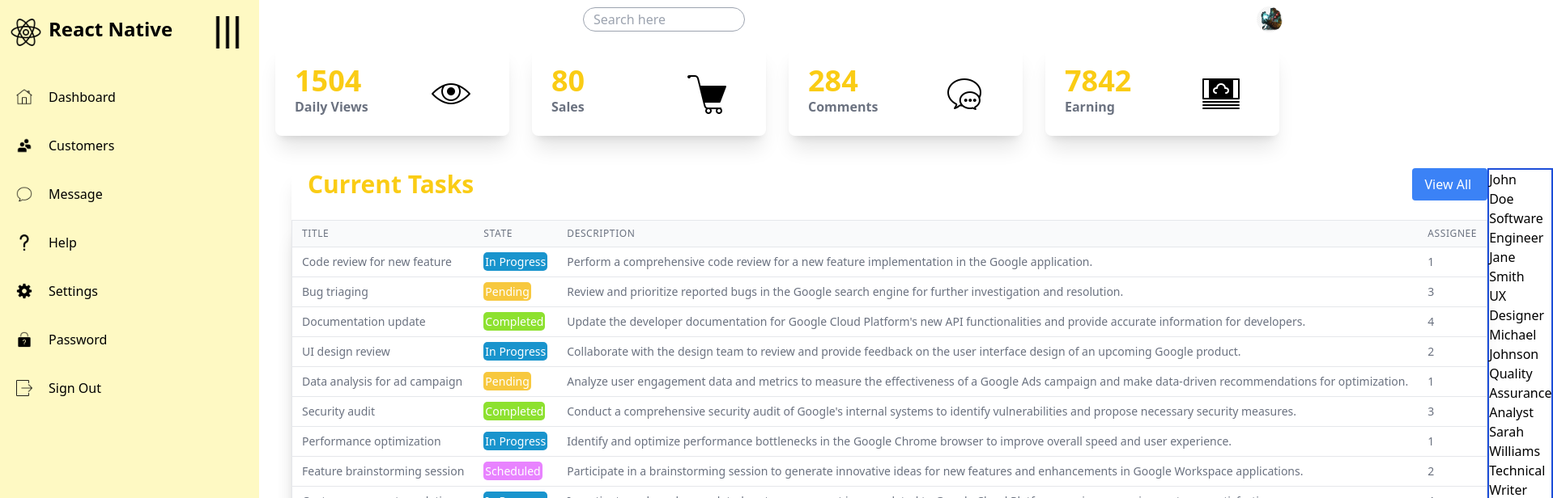
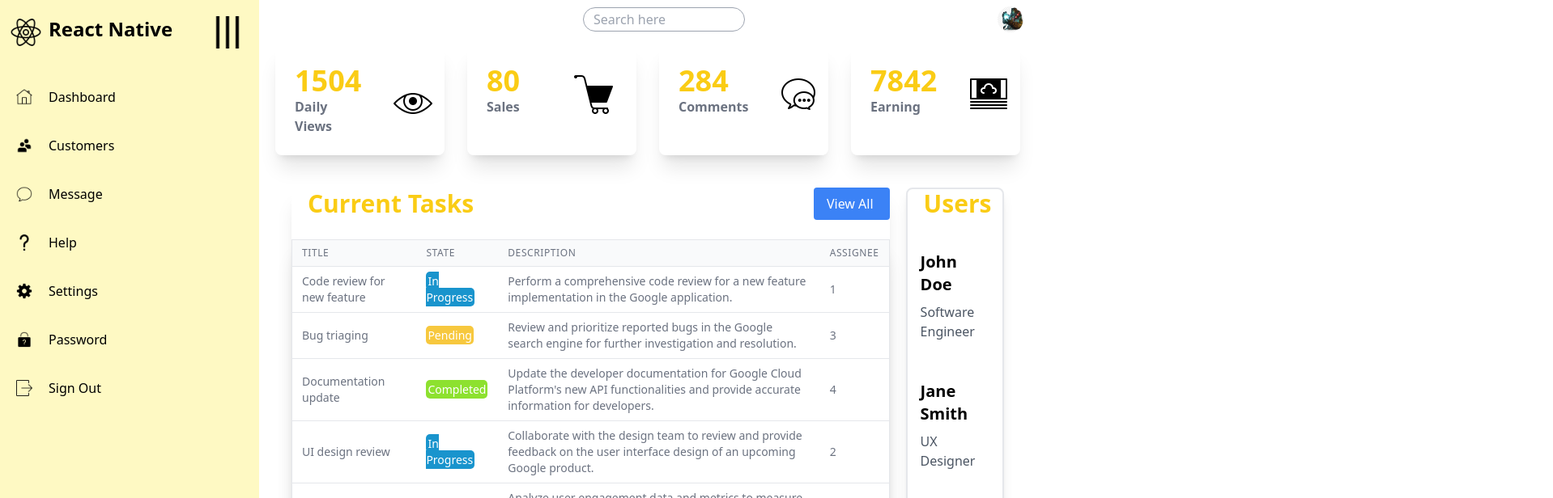
Before and after one commit to MaxwellConway/react-class-project, a React (Vite) app in the folder react-class-project/: page / in a window 1280 px wide. Shown: the top 616 px of the page at 81% size, 1918 px wide, since content can reach past the window. Built offline with nearby package versions, Linux system fonts and the light colour scheme.

Commit message:
added user table, moving props up

```diff
--- a/react-class-project/src/App.jsx
+++ b/react-class-project/src/App.jsx
@@ -1,16 +1,29 @@
 import { useState } from "react";
 import Nav from "./components/Nav";
 import Dashboard from "./components/Dashboard";
+import viewIcon from "./assets/icons/icons8-eye-50.png";
+import salesIcon from "./assets/icons/icons8-shopping-cart-50.png";
+import commentsIcon from "./assets/icons/icons8-messages-50.png";
+import earningIcon from "./assets/icons/icons8-stack-of-money-50.png";
 
 function App() {
+  const statsArray = [
+    { name: "Daily Views", icon: viewIcon, statValue: 1504 },
+    { name: "Sales", icon: salesIcon, statValue: 80 },
+    { name: "Comments", icon: commentsIcon, statValue: 284 },
+    { name: "Earning", icon: earningIcon, statValue: 7842 },
+  ];
+
+  const [stats, setStats] = useState(statsArray);
+
   return (
     <>
-      <div className="flex h-100vh">
+      <div className="flex w-fit h-100vh">
         <div>
           <Nav />
         </div>
         <div className="w-full">
-          <Dashboard />
+          <Dashboard stats={stats} />
         </div>
       </div>
     </>
--- a/react-class-project/src/components/Dashboard.jsx
+++ b/react-class-project/src/components/Dashboard.jsx
@@ -1,20 +1,10 @@
 import Stats from "./Stats";
-import viewIcon from "../assets/icons/icons8-eye-50.png";
-import salesIcon from "../assets/icons/icons8-shopping-cart-50.png";
-import commentsIcon from "../assets/icons/icons8-messages-50.png";
-import earningIcon from "../assets/icons/icons8-stack-of-money-50.png";
 import TaskTable from "./TaskTable";
 import UserTable from "./UserTable";
 import avi from "../assets/icons/avi.png";
 
-const Dashboard = () => {
-  const stats = [
-    { name: "Daily Views", icon: viewIcon, statValue: 1504 },
-    { name: "Sales", icon: salesIcon, statValue: 80 },
-    { name: "Comments", icon: commentsIcon, statValue: 284 },
-    { name: "Earning", icon: earningIcon, statValue: 7842 },
-  ];
-
+// eslint-disable-next-line react/prop-types
+const Dashboard = ({ stats }) => {
   const users = [
     {
       id: 1,
@@ -137,6 +127,8 @@ const Dashboard = () => {
     },
   ];
 
+  console.log(stats);
+
   return (
     <>
       <div className="flex items-center justify-between px-4 py-2">
@@ -161,13 +153,18 @@ const Dashboard = () => {
           <Stats stat={stat} />
         ))}
       </div>
-      <div className="p-10 h-4/5 flex">
-        <div className="">
+      <div className="p-10 flex gap-5">
+        <div className="mb-10 max-h-full">
           <TaskTable tasks={tasks} />
         </div>
-        <div className="border-solid border-2 border-blue-700">
+        <div className="flex flex-col border-solid border-2 rounded-lg shadow-lg">
+          <div className="flex justify-between items-center mb-6">
+            <h1 className="text-3xl font-bold text-left text-yellow-400 pl-5">
+              Users
+            </h1>
+          </div>
           {users.map((user) => (
-            <UserTable user={user} />
+            <UserTable user={user} key={user.id} />
           ))}
         </div>
       </div>
--- a/react-class-project/src/components/TaskTable.jsx
+++ b/react-class-project/src/components/TaskTable.jsx
@@ -50,7 +50,7 @@ const TaskTable = ({ tasks }) => {
           View All
         </button>
       </div>
-      <div className="shadow-xl rounded-lg w-2/3">
+      <div className="shadow-xl rounded-lg w-full">
         <table className="w-full bg-white border divide-y divide-gray-200">
           <thead className="bg-gray-50">
             {table.getHeaderGroups().map((headerGroup) => (
@@ -76,7 +76,7 @@ const TaskTable = ({ tasks }) => {
                   <td
                     key={cell.id}
                     id={`State-${row.original.state}`}
-                    className="px-3 py-2 whitespace-nowrap text-sm text-gray-500"
+                    className="px-3 py-2 whitespace-wrap text-sm text-gray-500"
                   >
                     <span>
                       {flexRender(
--- a/react-class-project/src/components/UserTable.jsx
+++ b/react-class-project/src/components/UserTable.jsx
@@ -2,9 +2,11 @@ import React from "react";
 
 const UserTable = ({ user }) => {
   return (
-    <div className="w-1/3">
-      <div>{user.name}</div>
-      <div>{user.title}</div>
+    <div className="mb-4">
+      <div className="bg-white p-4 flex flex-col gap-2">
+        <div className="text-xl font-bold">{user.name}</div>
+        <div className="text-gray-600">{user.title}</div>
+      </div>
     </div>
   );
 };
--- a/react-class-project/src/components/table.css
+++ b/react-class-project/src/components/table.css
@@ -25,7 +25,3 @@ td[id="State-Scheduled"]:nth-child(2) span {
   border-radius: 5px;
   padding: 2px;
 }
-
-.header {
-  color: red;
-}
```
